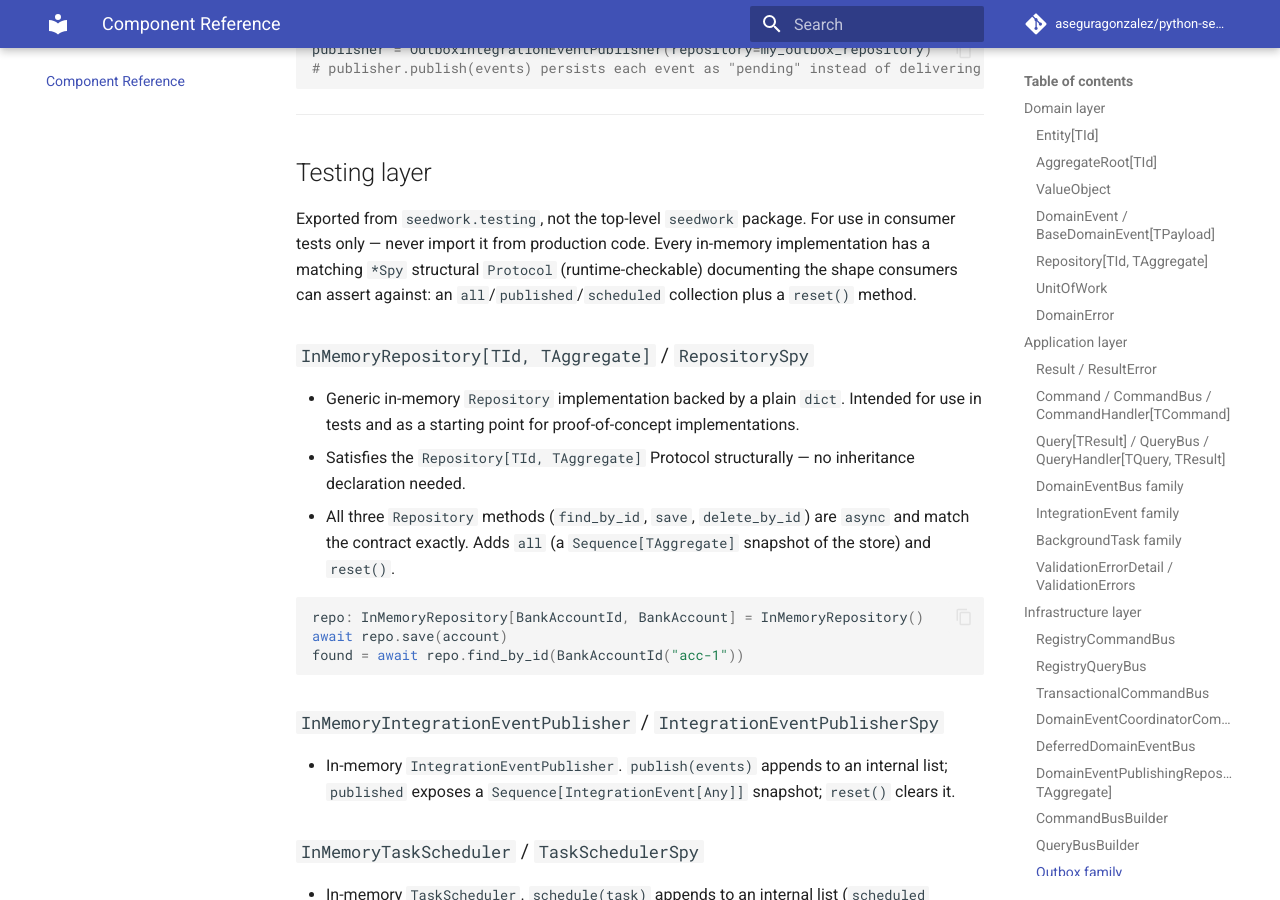
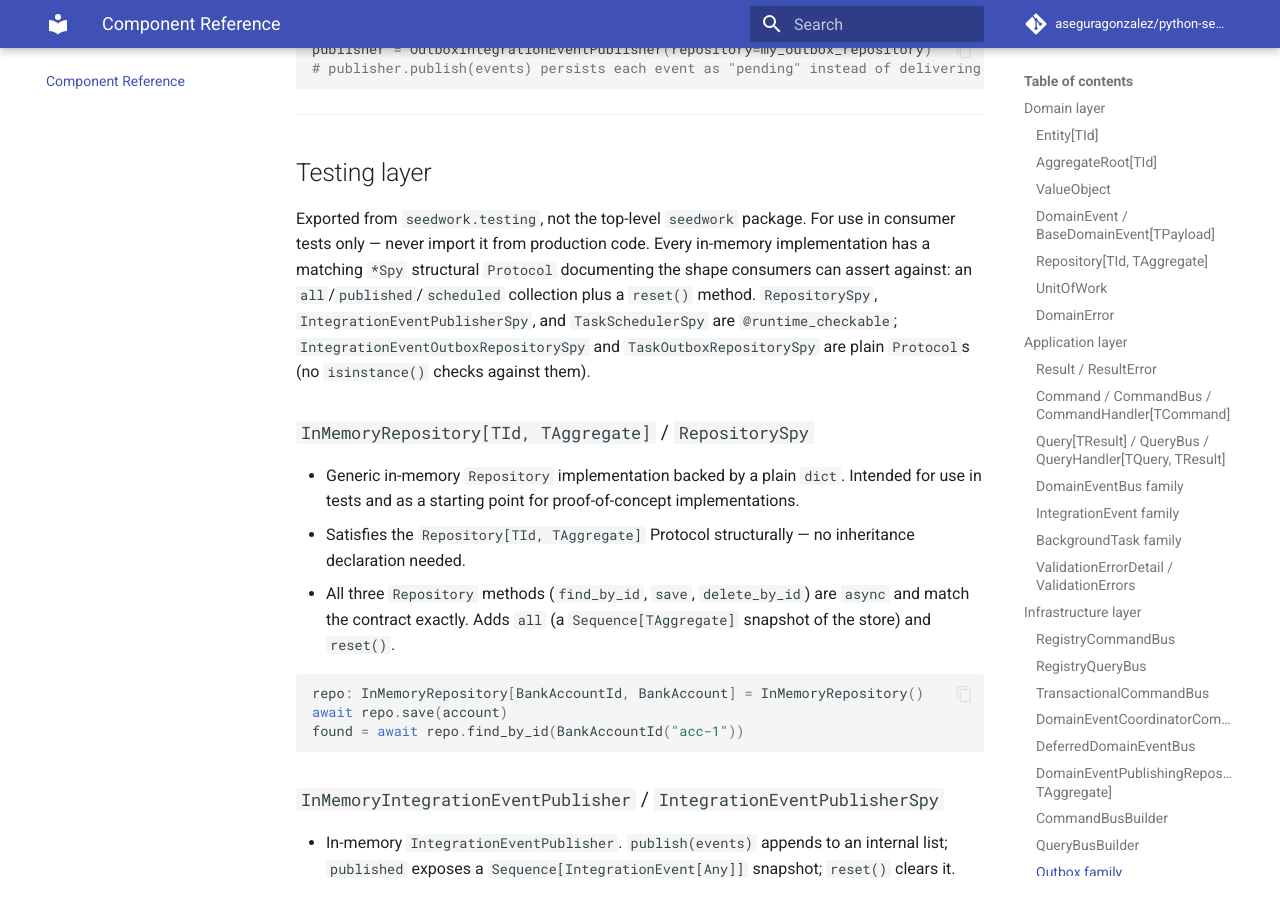
Before and after one commit to aseguragonzalez/python-seedwork, an MkDocs documentation site: the page built from docs/component-reference.md, in a window 1280 px wide and 900 px high, scrolled down 8514 px. Built offline with MkDocs 1.6.1 and Material for MkDocs 9.7.7, drawn with Linux system fonts in a browser that asks for light colours; comment, search, counter and statistics services are not loaded; the version menu is left out.

Commit message:
docs: address Copilot review feedback on getting-started and component-reference
Clarify that DomainEventBusPublisher.publish must be async, and that
IntegrationEventOutboxRepositorySpy/TaskOutboxRepositorySpy are plain
Protocols (not @runtime_checkable) unlike the other *Spy types.

Co-Authored-By: Claude Sonnet 5 <noreply@anthropic.com>

```diff
--- a/docs/component-reference.md
+++ b/docs/component-reference.md
@@ -239,7 +239,7 @@ publisher = OutboxIntegrationEventPublisher(repository=my_outbox_repository)
 
 ## Testing layer
 
-Exported from `seedwork.testing`, not the top-level `seedwork` package. For use in consumer tests only — never import it from production code. Every in-memory implementation has a matching `*Spy` structural `Protocol` (runtime-checkable) documenting the shape consumers can assert against: an `all`/`published`/`scheduled` collection plus a `reset()` method.
+Exported from `seedwork.testing`, not the top-level `seedwork` package. For use in consumer tests only — never import it from production code. Every in-memory implementation has a matching `*Spy` structural `Protocol` documenting the shape consumers can assert against: an `all`/`published`/`scheduled` collection plus a `reset()` method. `RepositorySpy`, `IntegrationEventPublisherSpy`, and `TaskSchedulerSpy` are `@runtime_checkable`; `IntegrationEventOutboxRepositorySpy` and `TaskOutboxRepositorySpy` are plain `Protocol`s (no `isinstance()` checks against them).
 
 ### `InMemoryRepository[TId, TAggregate]` / `RepositorySpy`
 
```
Also changed, not shown: docs/getting-started.md (+1 -1 lines).
